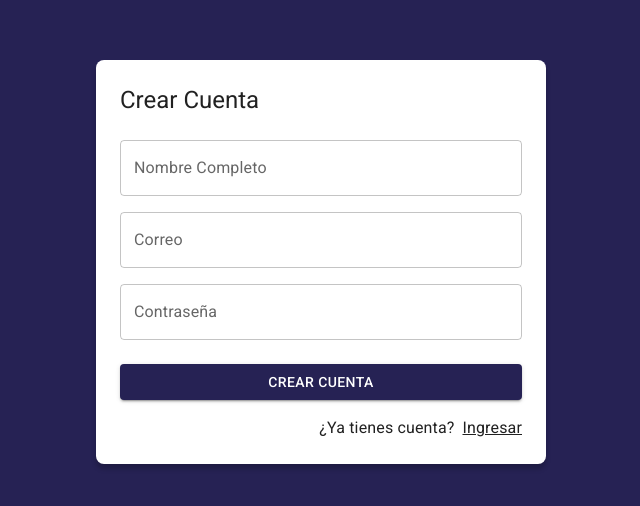
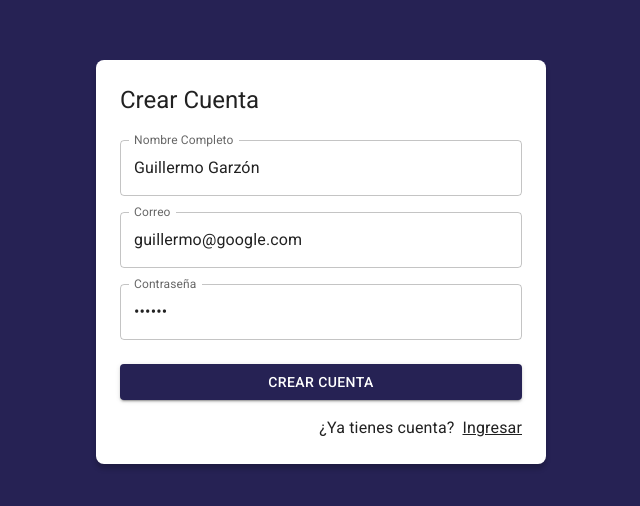
Before and after one commit to GuilleGarzon/JournalApp, a React (Vite) app: page /auth/register in a window 1280 px wide. Shown: the part 138-644 px from the top of the page, without its empty margins (319-959 px from the left). Built offline with nearby package versions, Linux system fonts and the light colour scheme.

Commit message:
feat:Add Register Form

```diff
--- a/src/auth/pages/RegisterPage.jsx
+++ b/src/auth/pages/RegisterPage.jsx
@@ -1,11 +1,27 @@
 import { Link as RouterLink } from 'react-router-dom';
 import { Button, Grid, Link, TextField, Typography } from '@mui/material';
 import { AuthLayout } from '../layout/AuthLayout';
+import { useForm } from '../../hooks/useForm';
 
 export const RegisterPage = () => {
+
+  const formData = {
+    email: 'guillermo@google.com',
+    password: '123456',
+    displayName: 'Guillermo Garzón'
+
+  }
+
+  const { displayName, email, password, onInputChange } = useForm(formData);
+
+  const onSubmit = ( event ) => {
+    event.preventDefault();
+    console.log({ email, password, displayName });
+  }
+
   return (
     <AuthLayout title= 'Crear Cuenta'>
-      <form>
+      <form onSubmit={ onSubmit }>
         <Grid container>
 
           <Grid item xs={ 12 } sx={{ mt: 2 }}>
@@ -14,6 +30,9 @@
               type="text"
               placeholder="Escribe tu nombre"
               fullWidth
+              name="displayName"
+              value={ displayName }
+              onChange={ onInputChange }
             />
           </Grid>
 
@@ -23,6 +42,9 @@
               type="email"
               placeholder="correo@google.com"
               fullWidth
+              name="email"
+              value={ email }
+              onChange={ onInputChange }
             />
           </Grid>
 
@@ -32,12 +54,19 @@
               type="password"
               placeholder="Contraseña"
               fullWidth
+              name="password"
+              value={ password }
+              onChange={ onInputChange }
               />
           </Grid>
 
           <Grid container spacing={ 2 } sx={{ mb: 2, mt: 1 }}>
             <Grid item xs={ 12 }>
-              <Button variant='contained' fullWidth>
+              <Button
+                type="submit"
+                variant='contained'
+                fullWidth
+              >
                 Crear Cuenta
               </Button>
             </Grid>
```
